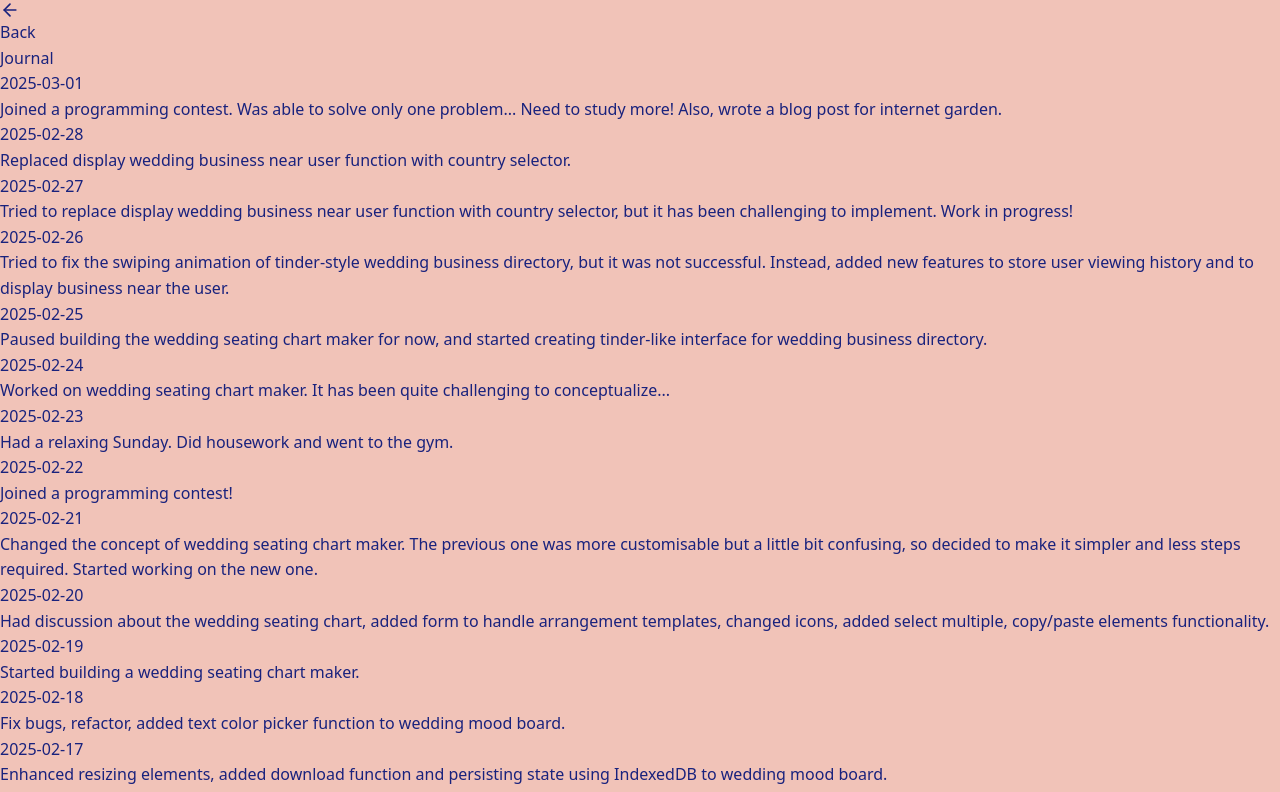
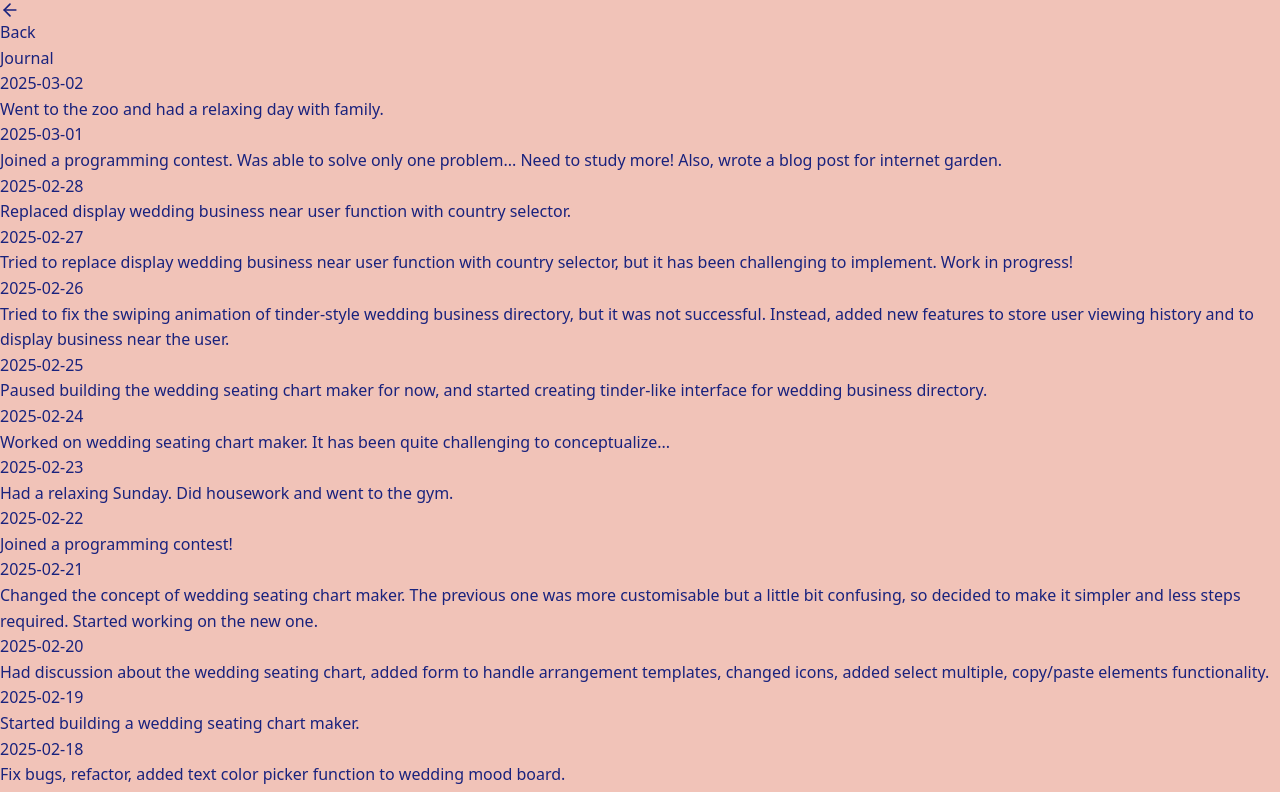
Before and after one commit to minamicode/minamicode.com, a Next.js app: page /journal in a window 1280 px wide. Shown: the top 792 px of the page. Built offline with nearby package versions, Linux system fonts and the light colour scheme.

Commit message:
add a journal entry

```diff
--- a/src/app/_components/JournalEntries.tsx
+++ b/src/app/_components/JournalEntries.tsx
@@ -6,6 +6,10 @@ type JournalEntry = {
 };
 
 const entries: JournalEntry[] = [
+  {
+    date: "2025-03-02",
+    text: "Went to the zoo and had a relaxing day with family.",
+  },
   {
     date: "2025-03-01",
     text: "Joined a programming contest. Was able to solve only one problem... Need to study more! Also, wrote a blog post for internet garden.",
```
